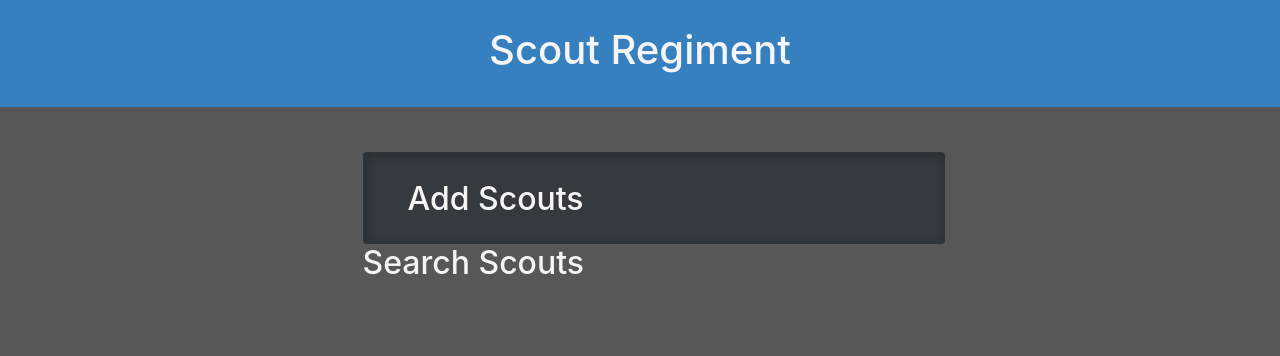
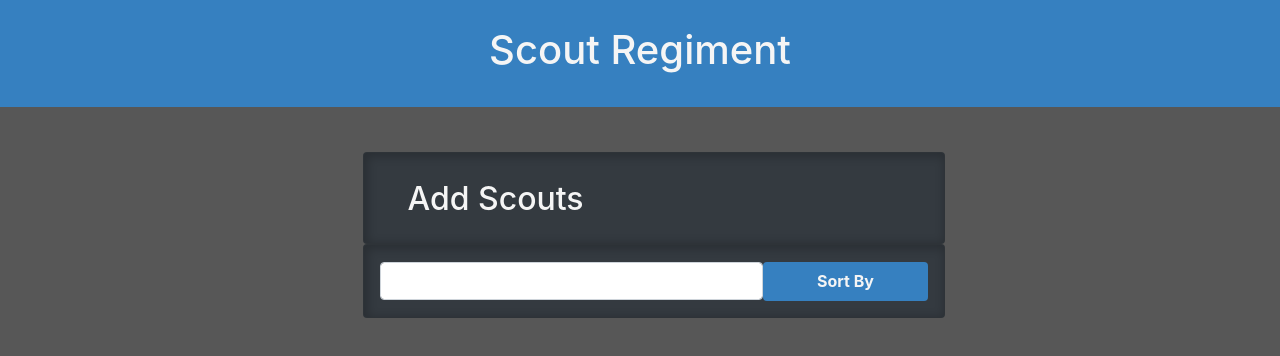
Before and after one commit to SECTI0NED/Project_00, a React (Create React App) app in the folder client/: page / in a window 1280 px wide. Shown: the top 356 px of the page. Built offline with nearby package versions, Linux system fonts and the light colour scheme; no server answers.

Commit message:
Worked on styling search bar

```diff
--- a/client/src/components/SearchScouts.js
+++ b/client/src/components/SearchScouts.js
@@ -1,9 +1,17 @@
-import React from 'react'
 
-export default function SearchScouts() {
-    return (
-        <>
-            <h2>Search Scouts</h2>
-        </>
-    )
+import React, { Component } from 'react'
+import {Form} from "react-bootstrap/esm"
+export default class SearchScouts extends Component {
+    render() {
+        return (
+            <div className="card bg-dark">
+                <div className="search">
+                    <div className="search-bar">
+                        <Form.Control type="text"></Form.Control>
+                    </div>
+                    <button className="sort-btn"><b>Sort By</b></button>
+                </div>
+            </div>
+        )
+    }
 }
--- a/client/src/css/main.css
+++ b/client/src/css/main.css
@@ -71,3 +71,18 @@ text-align: right;
 .header:hover {
     color: rgb(67, 151, 67);
 }
+
+.search-bar {
+    display: inline-block;
+    width: 70%;
+}
+.sort-btn {
+    display: inline-block;
+    width:30%;
+    background-color: rgb(54, 128, 192);
+    border: rgb(54, 128, 192);
+    color: whitesmoke;
+    height: 39px;
+    border-radius: 4px;
+
+}
```
Also changed, not shown: 2 other files (tests, documents, lock files or other folders).
